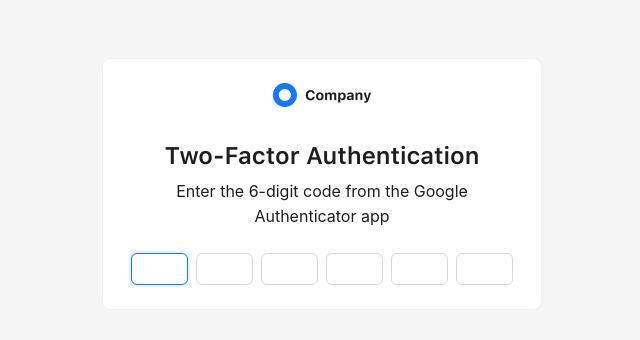
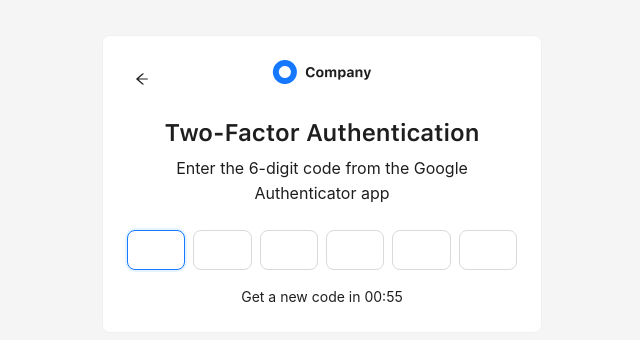
Before and after one commit to abdusalamov05/vite-project, a React (Vite) app: page /2fa in a window 1280 px wide. Shown: the part 216-556 px from the top of the page, without its empty margins (318-958 px from the left). Built offline with nearby package versions, Linux system fonts and the light colour scheme; a web font is replaced by a local one.

Commit message:
add two factor func

```diff
--- a/src/components/login-form.tsx
+++ b/src/components/login-form.tsx
@@ -9,18 +9,6 @@ const Form = styled.form`
   display: flex;
   flex-direction: column;
   gap: 16px;
-`;
-
-const SuccessMessage = styled.p`
-  font-size: 14px;
-  text-align: start;
-  color: #2ecc71;
-`;
-
-const ErrorMessage = styled.p`
-  font-size: 14px;
-  text-align: start;
-  color: #e74c3c;
 `;
 
 export function LoginForm() {
@@ -55,8 +43,8 @@ export function LoginForm() {
           disabled={isPending}
         />
 
-        {isError && <ErrorMessage>{error?.message}</ErrorMessage>}
-        {isSuccess && <SuccessMessage>{data?.message}</SuccessMessage>}
+        {isError && <p style={{ color: "red" }}>{error?.message}</p>}
+        {isSuccess && <p style={{ color: "green" }}>{data?.message}</p>}
 
         <Button type="primary" htmlType="submit" loading={isPending}>
           Log in
--- a/src/components/two-factor-form.tsx
+++ b/src/components/two-factor-form.tsx
@@ -1,13 +1,102 @@
+import { useState, useEffect } from "react";
+import { useTwoFactorMutation } from "@/hooks/use-two-factor";
 import { AuthWrapper } from "./auth-wrapper";
-import { Input } from "antd";
+import { Input, Button } from "antd";
+import { ArrowLeftOutlined } from "@ant-design/icons";
+import { Link } from "react-router";
+import styled from "@emotion/styled";
+
+const ArrowLeft = styled(Link)`
+  position: absolute;
+  top: 32px;
+  left: 32px;
+  color: #000;
+  opacity: 0.88;
+`;
+
+const TimerText = styled.p`
+  margin-top: 16px;
+  color: #000;
+  opacity: 0.88;
+`;
+
+const StyledButton = styled(Button)`
+  margin-top: 16px;
+`;
 
 export function TwoFactorForm() {
+  const [code, setCode] = useState("");
+  const [timeLeft, setTimeLeft] = useState(60);
+
+  const { mutate, isPending, isSuccess, isError, error, data } =
+    useTwoFactorMutation();
+
+  useEffect(() => {
+    if (isSuccess || timeLeft === 0) return;
+
+    const timer = setInterval(() => {
+      setTimeLeft((t) => {
+        if (t <= 1) {
+          clearInterval(timer);
+          return 0;
+        }
+        return t - 1;
+      });
+    }, 1000);
+
+    return () => clearInterval(timer);
+  }, [isSuccess, timeLeft]);
+
+  const handleSubmit = () => mutate({ email: "user@example.com", code });
+  const handleResend = () => setTimeLeft(60);
+
   return (
     <AuthWrapper
       title="Two-Factor Authentication"
       description="Enter the 6-digit code from the Google Authenticator app"
     >
-      <Input.OTP length={6} autoFocus />
+      <ArrowLeft to="/">
+        <ArrowLeftOutlined />
+      </ArrowLeft>
+
+      <Input.OTP
+        size="large"
+        length={6}
+        autoFocus
+        value={code}
+        onChange={setCode}
+      />
+
+      {isError && (
+        <p style={{ color: "red", marginTop: "10px" }}>{error?.message}</p>
+      )}
+      {isSuccess && (
+        <p style={{ color: "green", marginTop: "10px" }}>{data?.message}</p>
+      )}
+
+      {timeLeft > 0 && !isSuccess && code.length < 6 ? (
+        <TimerText>
+          Get a new code in {String(Math.floor(timeLeft / 60)).padStart(2, "0")}
+          :{String(timeLeft % 60).padStart(2, "0")}
+        </TimerText>
+      ) : null}
+
+      {code.length === 6 && !isSuccess ? (
+        <StyledButton
+          onClick={handleSubmit}
+          loading={isPending}
+          type="primary"
+          block
+        >
+          Continue
+        </StyledButton>
+      ) : null}
+
+      {timeLeft === 0 ? (
+        <StyledButton onClick={handleResend} block>
+          Get new code
+        </StyledButton>
+      ) : null}
     </AuthWrapper>
   );
 }
```
